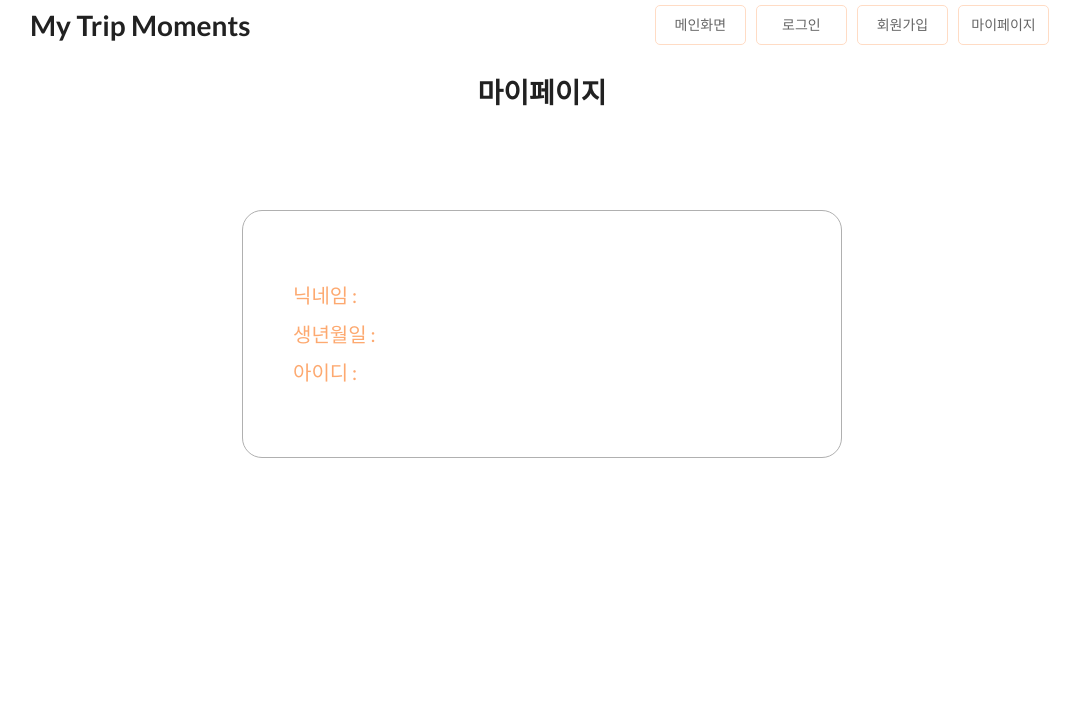
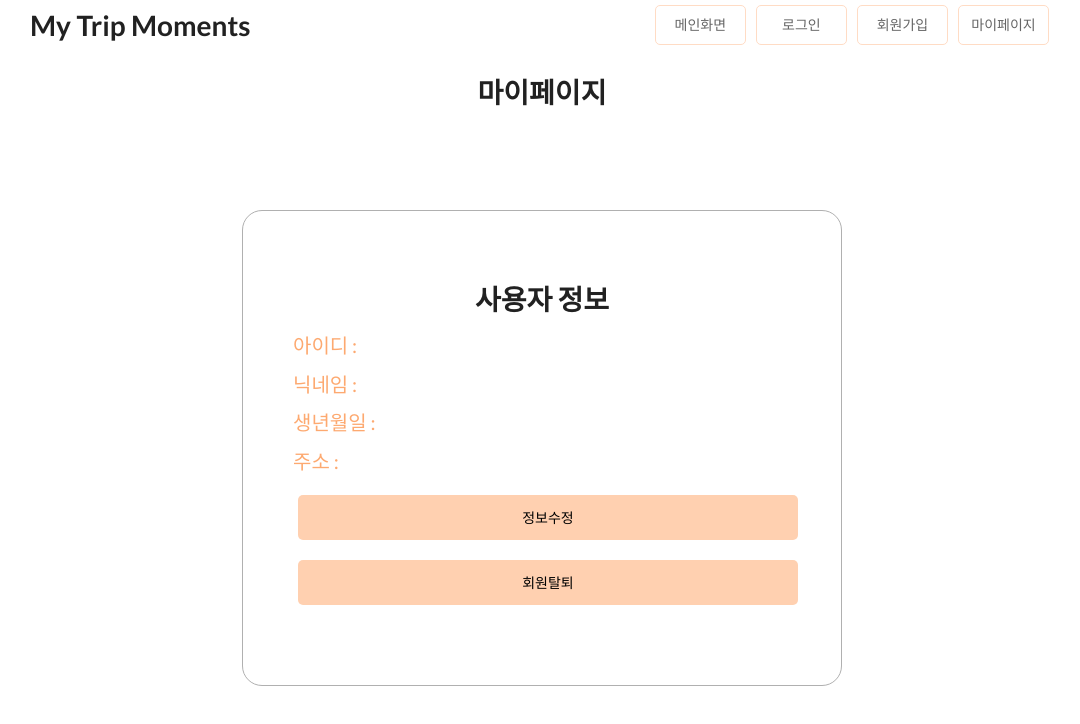
Before and after one commit to Back-to-Beginner/client, a React (Create React App) app: page /mypage in a window 1280 px wide. Shown: the top 724 px of the page, without its empty margins (98-1178 px from the left). Built offline with nearby package versions, Linux system fonts and the light colour scheme.

Commit message:
Update Mypage.js

```diff
--- a/src/pages/Mypage.js
+++ b/src/pages/Mypage.js
@@ -4,27 +4,39 @@ import styled from "styled-components";
 import { history } from "../redux/configureStore";
 import { actionCreators as userActions } from "../redux/modules/user";
 
-const Mypage = (props) => {
-    const dispatch = useDispatch();
-    const [id, setId] = React.useState("");
-    const [pw, setPw] = React.useState("");
+const Mypage = () => {
 
-    const changeId = (e) => {
-      console.log(e.target.value);
-      setId(e.target.value);
-    };
+
     return (
         <React.Fragment>
 
               <h1 align="center">마이페이지</h1>
               <Div>
+                <h1 align="center">사용자 정보</h1>
+              <P>아이디 : </P>
               <P>닉네임 : </P>
               <P>생년월일 : </P>
-              <P>아이디 : </P>
-
+              <P>주소 : </P>
+              <Button
+            onClick={() => {
+              history.push("/changeInfo");
+            }}
+          >
+            정보수정
+          </Button>
+          <Button
+            onClick={() => {
+              history.push("/withdraw");
+            }}
+          >
+            회원탈퇴
+          </Button>
               </Div>
 
+
         </React.Fragment>
+
+
     )
 }
 export default Mypage;
```
